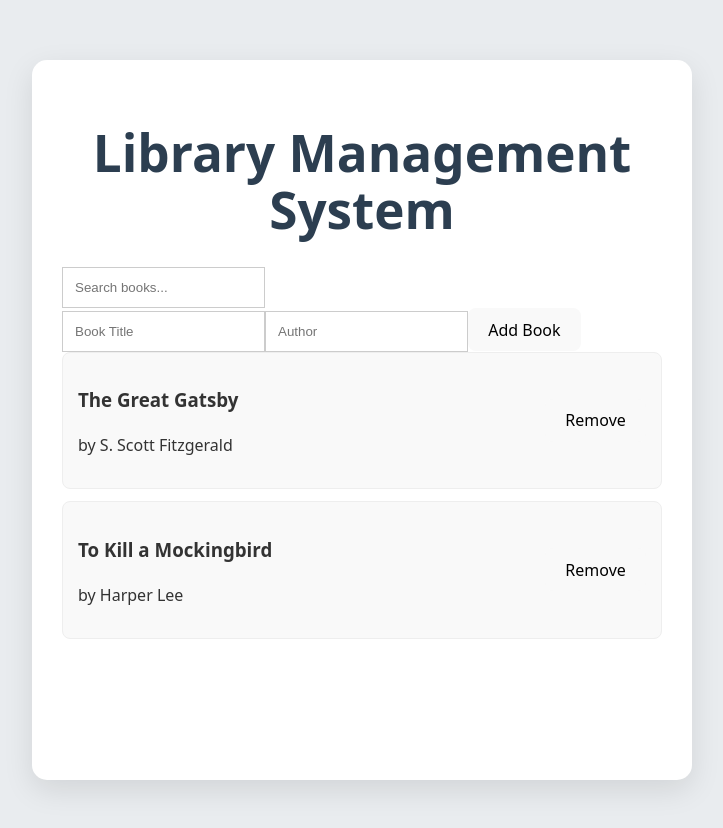
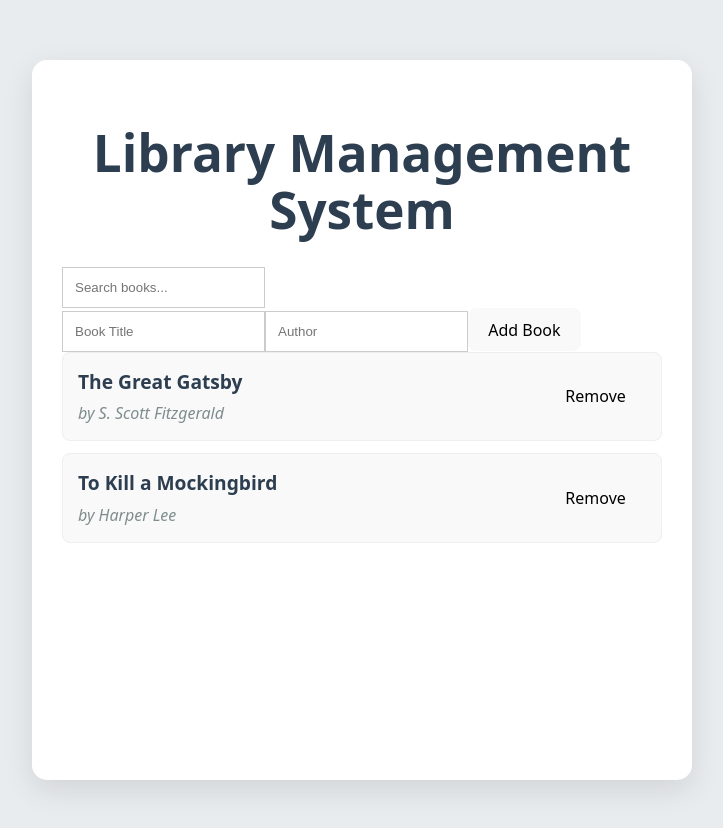
Before and after one commit to Litesh-Goyal/exp__3.2, a React (Vite) app: page / in a window 1280 px wide. Shown: the top 828 px of the page, without its empty margins (298-1021 px from the left). Built offline with nearby package versions, Linux system fonts and the light colour scheme.

Commit message:
Update book item structure in Library component
Refactor book item layout for better styling.

```diff
--- a/src/components/library/Library.jsx
+++ b/src/components/library/Library.jsx
@@ -49,9 +49,9 @@ function Library() {
       <div className="book-list">
         {filteredBooks.map(book => (
           <div key={book.id} className="book-item">
-            <div>
-              <h3>{book.title}</h3>
-              <p>by {book.author}</p>
+            <div className="book-info">
+              <h3 className="book-title">{book.title}</h3>
+              <p className="book-author">by {book.author}</p>
             </div>
             <button className="remove-btn" onClick={() => removeBook(book.id)}>Remove</button>
           </div>
```
